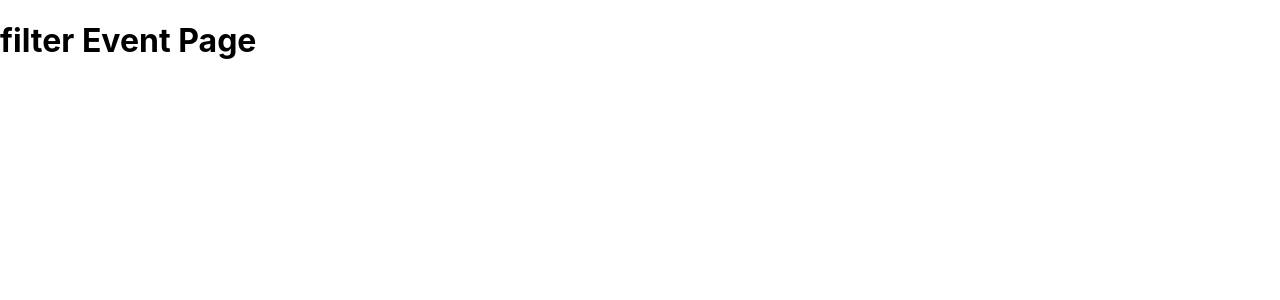
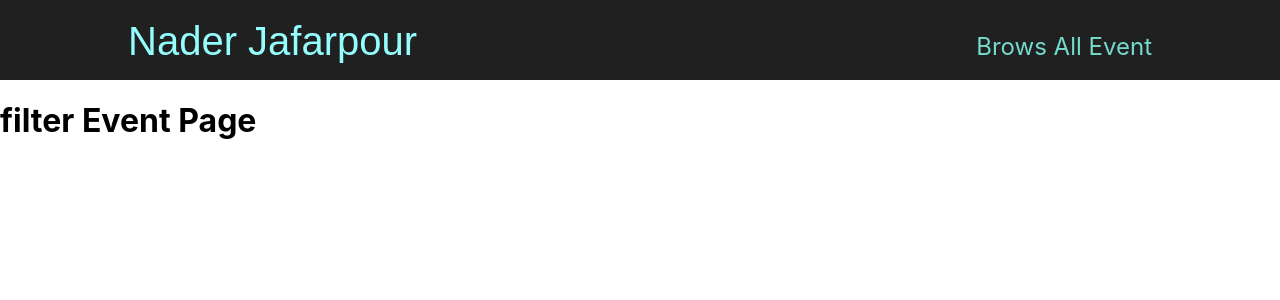
Before and after one commit to Esmailjafarpour/project-Routing-next, a Next.js app: page /events in a window 1280 px wide. Shown: the top 300 px of the page. Built offline with nearby package versions, Linux system fonts and the light colour scheme.

Commit message:
create header

```diff
--- a/components/event-detail/event-summary.module.css
+++ b/components/event-detail/event-summary.module.css
@@ -6,7 +6,7 @@
 
   .summary h1 {
     margin: 0;
-    padding-top: 3rem;
+    padding-top: .05rem;
     font-size: 2rem;
     text-align: center;
     text-shadow: 0 3px 10px rgba(0, 0, 0, 0.5);
--- /dev/null
+++ b/components/layout/layout.jsx
@@ -0,0 +1,15 @@
+import{Fragment} from 'react';
+import MainHeader from './main-header';
+
+function layout(props) {
+    return(
+        <Fragment>
+            <MainHeader></MainHeader>
+            <main>
+                {props.children}
+            </main>
+        </Fragment>
+    )
+}
+
+export default layout;
--- /dev/null
+++ b/components/layout/main-header.jsx
@@ -0,0 +1,24 @@
+import Link from 'next/link';
+import styleMainHeader from './main-header.module.css';
+
+function MainHeader(params) {
+    return(
+        <header className={styleMainHeader.header}>
+
+            <div className={styleMainHeader.logo}>
+                <Link href="/">Nader Jafarpour</Link>
+            </div>
+
+            <nav className={styleMainHeader.navigation}>
+                <ul>
+                    <li>
+                        <Link href="/events">Brows All Event</Link>
+                    </li>
+                </ul>
+            </nav>
+
+        </header>
+    )
+}
+
+export default MainHeader;
--- /dev/null
+++ b/components/layout/main-header.module.css
@@ -0,0 +1,45 @@
+.header{
+    width: 100%;
+    display: flex;
+    justify-content: space-between;
+    align-items: baseline;
+    padding: 1rem 10%;
+    height: 5rem;
+    background-color: #202020;
+}
+
+.logo{
+    font-size: 1.5rem;
+    color:white;
+    font-family: Arial, Helvetica, sans-serif;
+    height: 100%;
+    display: flex;
+    justify-content: center;
+    align-items: center;
+    color: #94fdfd;
+}
+
+.logo a{
+    text-decoration: none;
+    color: #94fdfd;
+}
+
+.navigation li{
+    list-style: none;
+}
+
+.navigation a{
+    text-decoration: none;
+    color: #74dacc;
+    font-size: 1rem;
+}
+
+@media (min-width:768px) {
+    .logo{
+        font-size: 2.5rem;
+    }
+
+    .navigation a{
+        font-size: 1.5rem;
+    }
+}
--- a/pages/_app.js
+++ b/pages/_app.js
@@ -1,7 +1,13 @@
-import '../styles/globals.css'
+import '../styles/globals.css';
+import Layout from '../components/layout/layout.jsx';
 
 function MyApp({ Component, pageProps }) {
-  return <Component {...pageProps} />
+  return (
+    <Layout>
+       <Component {...pageProps} />
+    </Layout>
+  )
+
 }
 
 export default MyApp
--- a/pages/events/[eventId].js
+++ b/pages/events/[eventId].js
@@ -3,8 +3,8 @@ import { getEventById } from '../../dummy-data';
 import {Fragment} from 'react';
 
 import EventSummary from './../../components/event-detail/event-summary';
+import EventLogistics from './../../components/event-detail/event-logistics';
 import EventContent from './../../components/event-detail/event-content';
-import EventLogistics from './../../components/event-detail/event-logistics';
 
 function EventDetailPage() {
 
```
Also changed, not shown: pages/events/index.js (+7 -5 lines), components/layout/layout.modile.css (added).
